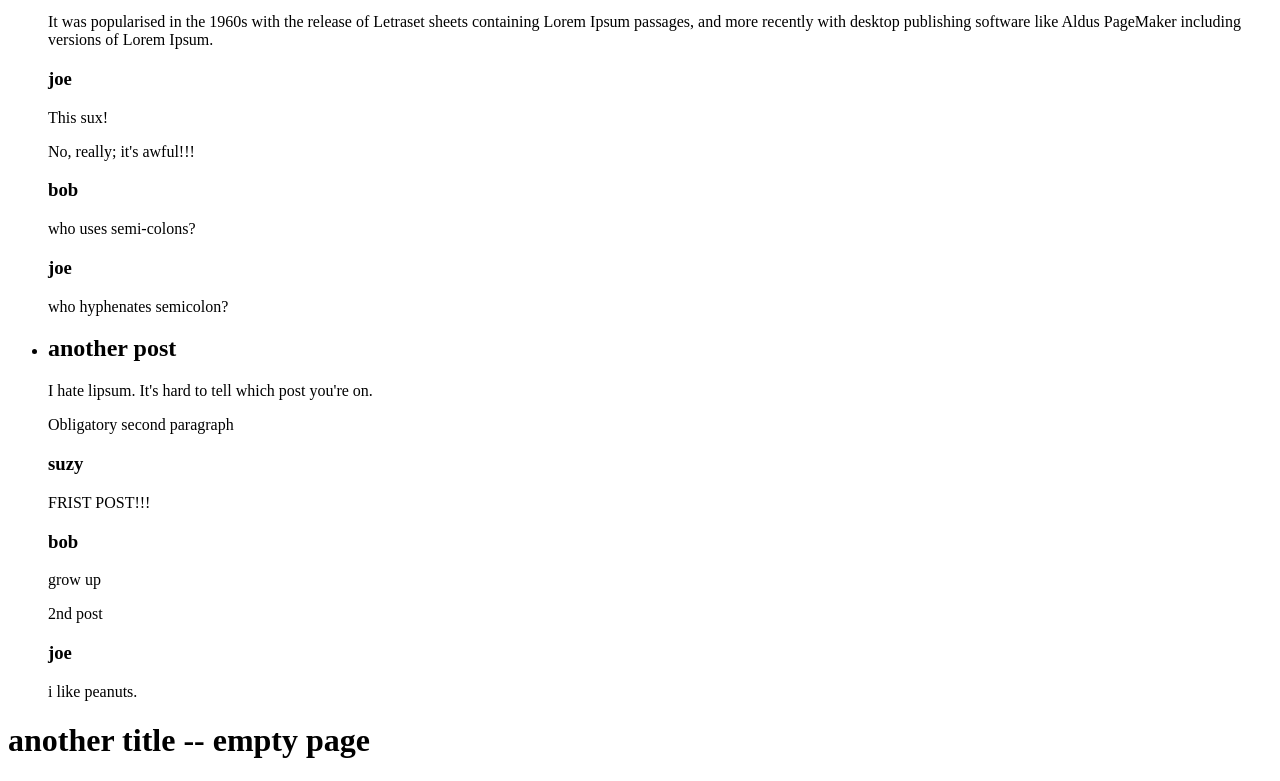
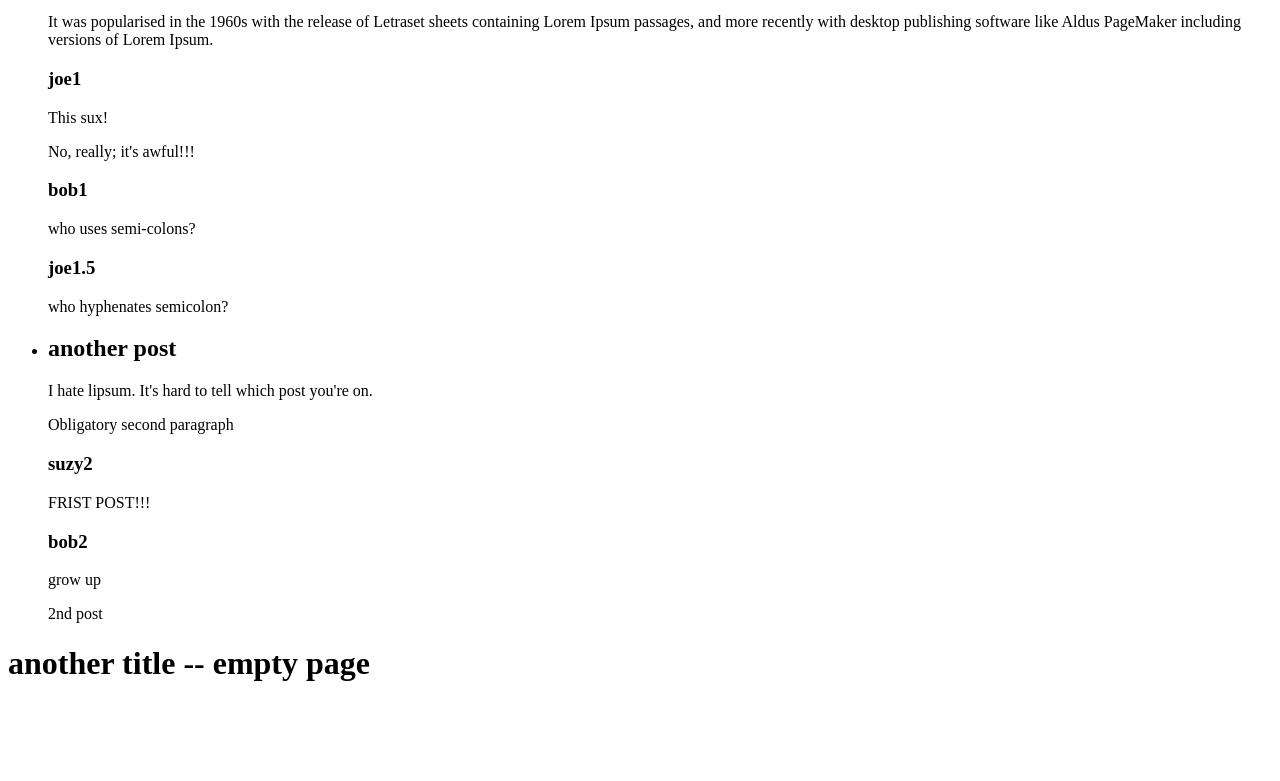
Before and after one commit to fizx/parsley, a plain HTML site: page fixtures/fictional.html in a window 1280 px wide. Shown: the part 242-1023 px from the top of the page. After the commit the page ends 945 px from the top, so only its background shows below. Drawn offline with Linux system fonts and the light colour scheme.

Commit message:
now need to figure out consecutive magic

```diff
--- a/fixtures/fictional.html
+++ b/fixtures/fictional.html
@@ -1,7 +1,7 @@
 <html>
 	<body>
 		<div>
-			<h1>title</h1>
+			<h1>title1</h1>
 			<ul id="nav">
 				<li>home</li>
 				<li>about</li>
@@ -15,12 +15,12 @@
 					<p>It has survived not only five centuries, but also the leap into electronic typesetting, remaining essentially unchanged. </p>
 					<p>It was popularised in the 1960s with the release of Letraset sheets containing Lorem Ipsum passages, and more recently with desktop publishing software like Aldus PageMaker including versions of Lorem Ipsum.</p>
 					<div id="comments">
-						<h3>joe</h3>
+						<h3>joe1</h3>
 						<p>This sux!</p>
 						<p>No, really; it's awful!!!</p>
-						<h3>bob</h3>
+						<h3>bob1</h3>
 						<p>who uses semi-colons?</p>
-						<h3>joe</h3>
+						<h3>joe1.5</h3>
 						<p>who hyphenates semicolon?</p>
 					</div>
 				</li>
@@ -29,13 +29,11 @@
 					<p>I hate lipsum.  It's hard to tell which post you're on.</p>
 					<p>Obligatory second paragraph</p>
 					<div id="comments">
-						<h3>suzy</h3>
+						<h3>suzy2</h3>
 						<p>FRIST POST!!!</p>
-						<h3>bob</h3>
+						<h3>bob2</h3>
 						<p>grow up</p>
 						<p>2nd post</p>
-						<h3>joe</h3>
-						<p>i like peanuts.</p>
 					</div>
 				</li>
 			</ul>
```
Also changed, not shown: 1 other file.
